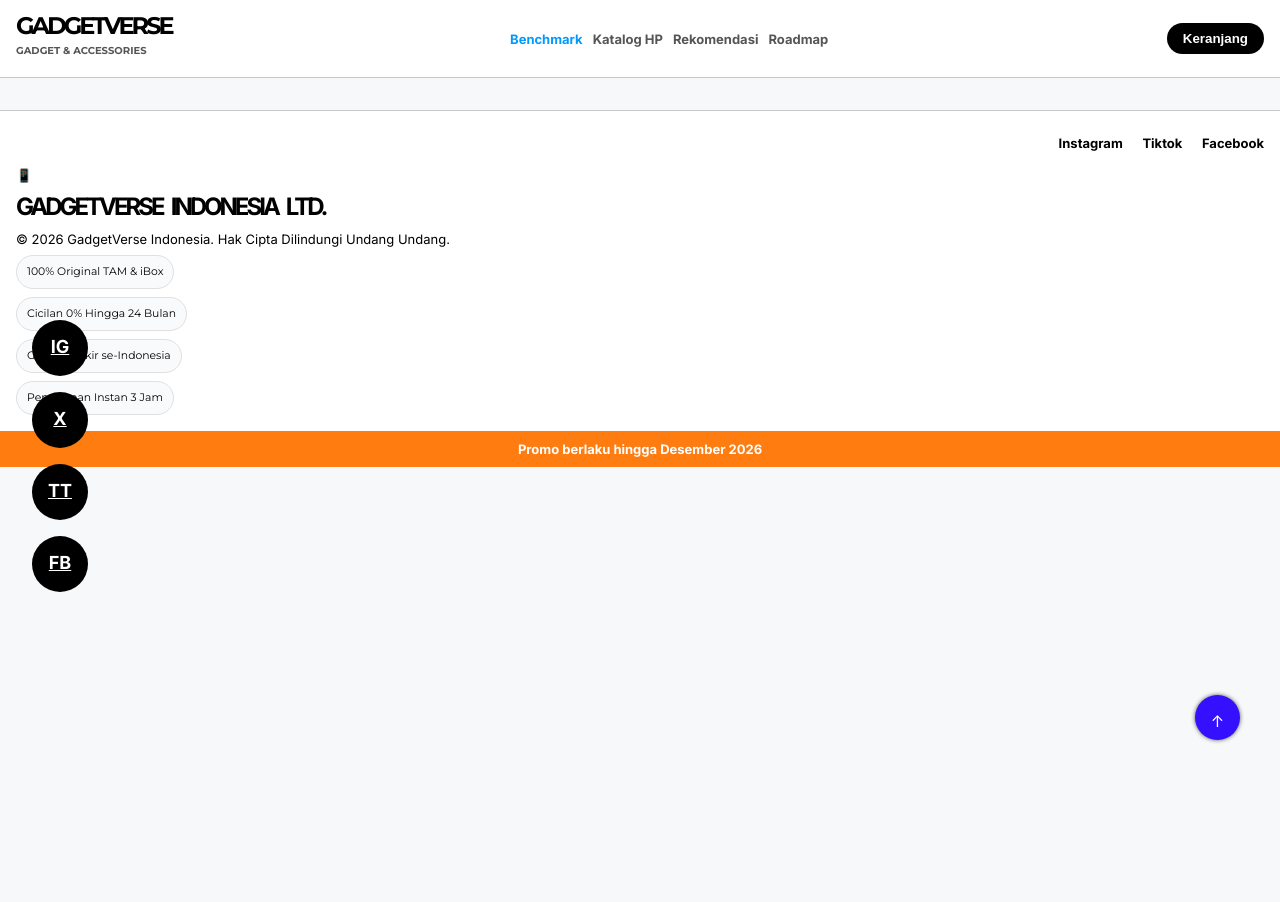
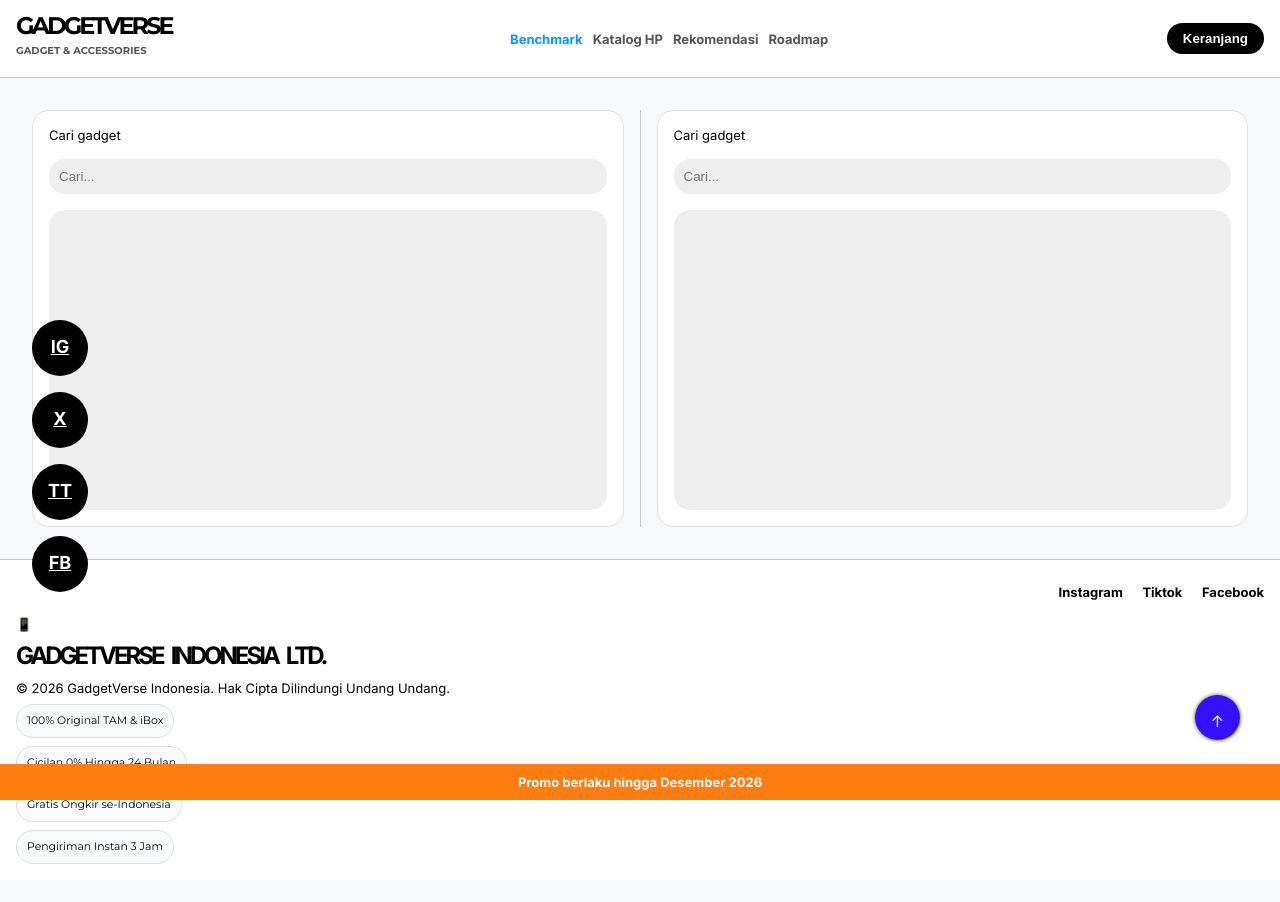
Before and after one commit to JeremyFranken45898/gadgetverse, a plain HTML site: page benchmark.html in a window 1280 px wide. Before the commit the page ends 800 px from the top, so only its background shows below. Drawn offline with Linux system fonts and the light colour scheme.

Commit message:
benchmark nyicil

```diff
--- a/benchmark.html
+++ b/benchmark.html
@@ -47,7 +47,35 @@
         <button id="bucket">Keranjang</button>
       </div>
     </header>
-    <main></main>
+    <main id="benchmark">
+      <section class="card">
+        <label for="search1">Cari gadget</label>
+        <div class="search-wrap">
+          <input
+            type="text"
+            placeholder="Cari..."
+            class="search-bar"
+            id="search1"
+          />
+          <button type="button" id="clear-button">Clear</button>
+        </div>
+        <figure></figure>
+      </section>
+      <div id="line"></div>
+      <section class="card">
+        <label for="search2">Cari gadget</label>
+        <div class="search-wrap">
+          <input
+            type="text"
+            placeholder="Cari..."
+            class="search-bar"
+            id="search2"
+          />
+          <button type="button" id="clear-button">Clear</button>
+        </div>
+        <figure></figure>
+      </section>
+    </main>
 
     <footer>
       <div class="footer-main">
--- a/script.js
+++ b/script.js
@@ -255,7 +255,9 @@ function renderBelanja() {
       ),
     );
     const bottom = renderObj("div", ["belanja-cardBottom"], "");
-    bottom.append(renderObj("p", ["belanja-cardCount"], item.count));
+    bottom.append(
+      renderObj("p", ["belanja-cardCount"], `Jumlah : ${item.count}`),
+    );
     const btn = renderObj("button", ["belanja-cardBtn"], "-");
     btn.addEventListener("click", (event) => {
       const cd = event.target.closest(".belanja-card");
--- a/style.css
+++ b/style.css
@@ -130,7 +130,7 @@ nav {
   background-color: var(--gray-bg);
   display: flex;
 }
-#search-bar {
+.search-bar {
   border: none;
   background-color: #00000000;
   flex-grow: 1;
@@ -599,6 +599,25 @@ footer {
   z-index: 2;
 }
 
+/* Untuk benchmark.html */
+
+#benchmark {
+  display: flex;
+  gap: 1rem;
+  flex-direction: column;
+}
+#benchmark .card {
+  flex-grow: 1;
+}
+#line {
+  width: auto;
+  border-left: var(--gray-border);
+}
+#benchmark figure {
+  height: 300px;
+  background-color: var(--gray-bg);
+}
+
 /* TABLET VIEW */
 @media (min-width: 761px) {
   #header-container {
@@ -658,6 +677,9 @@ footer {
     border-top: none;
     width: auto;
     margin-block: 0;
+  }
+  #benchmark {
+    flex-direction: row;
   }
 }
 
```
Also changed, not shown: index.html (+6 -1 lines).
